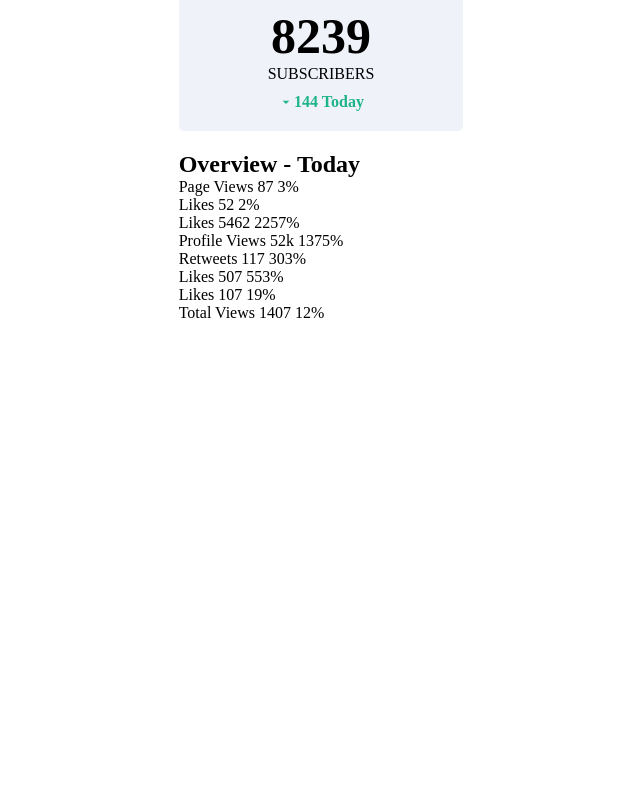
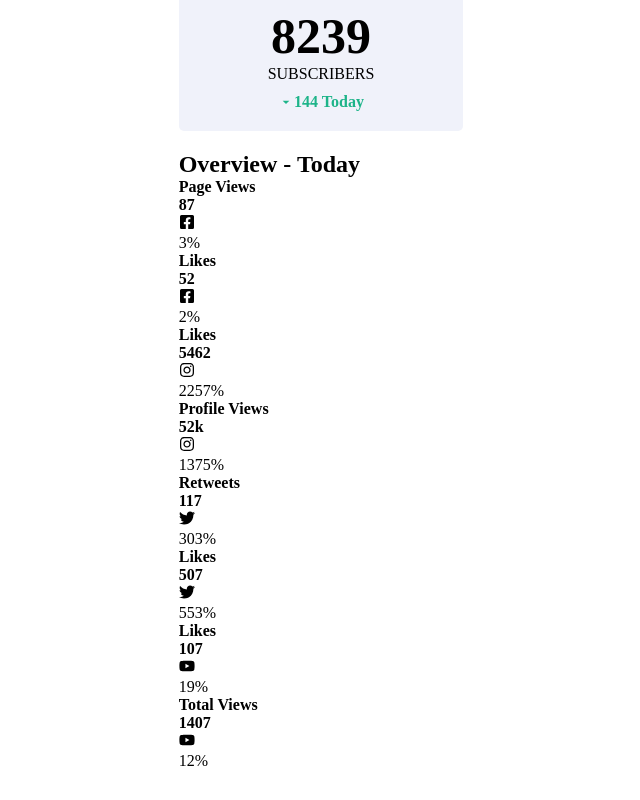
Before and after one commit to josephmadras/social-media-dashboard-with-theme-switcher, a React (Create React App) app: page / in a window 1280 px wide. Shown: the part 862-1662 px from the top of the page, without its empty margins (319-959 px from the left). Before the commit the page ends 1214 px from the top, so only its background shows below. Built offline with nearby package versions, Linux system fonts and the light colour scheme.

Commit message:
refactor: move daily in a dedicated file

```diff
--- a/src/App.js
+++ b/src/App.js
@@ -1,5 +1,5 @@
 import { Card, DailyOverview, Header } from "./components";
-import { data } from "./data";
+import { data, daily } from "./data";
 import "./App.css";
 
 function App() {
@@ -36,15 +36,17 @@
 
         <div className="overview">
           <h2>Overview - Today</h2>
-          <DailyOverview />
-          <div className="small-card small-card1"> Page Views 87 3%</div>
-          <div className="small-card small-card2"> Likes 52 2%</div>
-          <div className="small-card small-card3"> Likes 5462 2257%</div>
-          <div className="small-card small-card4"> Profile Views 52k 1375%</div>
-          <div className="small-card small-card5"> Retweets 117 303%</div>
-          <div className="small-card small-card6"> Likes 507 553%</div>
-          <div className="small-card small-card7"> Likes 107 19%</div>
-          <div className="small-card small-card8"> Total Views 1407 12%</div>
+          {daily.map(({ evolution, socialIcon, stats, title }, id) => {
+            return (
+              <DailyOverview
+                key={id}
+                title={title}
+                socialIcon={socialIcon}
+                stats={stats}
+                evolution={evolution}
+              />
+            );
+          })}
         </div>
       </main>
     </div>
--- a/src/components/DailyOverview/DailyOverview.jsx
+++ b/src/components/DailyOverview/DailyOverview.jsx
@@ -5,7 +5,7 @@
   return (
     <div className={styles.container}>
       <div>
-        <h1 className={styles.heading}>{title}</h1>
+        <h4 className={styles.heading}>{title}</h4>
         <strong className={styles.stats}>{stats}</strong>
       </div>
       <div>
--- /dev/null
+++ b/src/data/dailyData.js
@@ -0,0 +1,57 @@
+import {
+  FaFacebookSquare,
+  FaInstagram,
+  FaTwitter,
+  FaYoutube,
+} from "react-icons/fa";
+
+export const daily = [
+  {
+    title: "Page Views",
+    stats: "87",
+    socialIcon: <FaFacebookSquare />,
+    evolution: "3%",
+  },
+  {
+    title: "Likes",
+    stats: "52",
+    socialIcon: <FaFacebookSquare />,
+    evolution: "2%",
+  },
+  {
+    title: "Likes",
+    stats: "5462",
+    socialIcon: <FaInstagram />,
+    evolution: "2257%",
+  },
+  {
+    title: "Profile Views",
+    stats: "52k",
+    socialIcon: <FaInstagram />,
+    evolution: "1375%",
+  },
+  {
+    title: "Retweets",
+    stats: "117",
+    socialIcon: <FaTwitter />,
+    evolution: "303%",
+  },
+  {
+    title: "Likes",
+    stats: "507",
+    socialIcon: <FaTwitter />,
+    evolution: "553%",
+  },
+  {
+    title: "Likes ",
+    stats: "107",
+    socialIcon: <FaYoutube />,
+    evolution: "19%",
+  },
+  {
+    title: "Total Views",
+    stats: "1407",
+    socialIcon: <FaYoutube />,
+    evolution: "12%",
+  },
+];
--- a/src/data/index.js
+++ b/src/data/index.js
@@ -1 +1,2 @@
 export { data } from "./data";
+export { daily } from "./dailyData";
```
